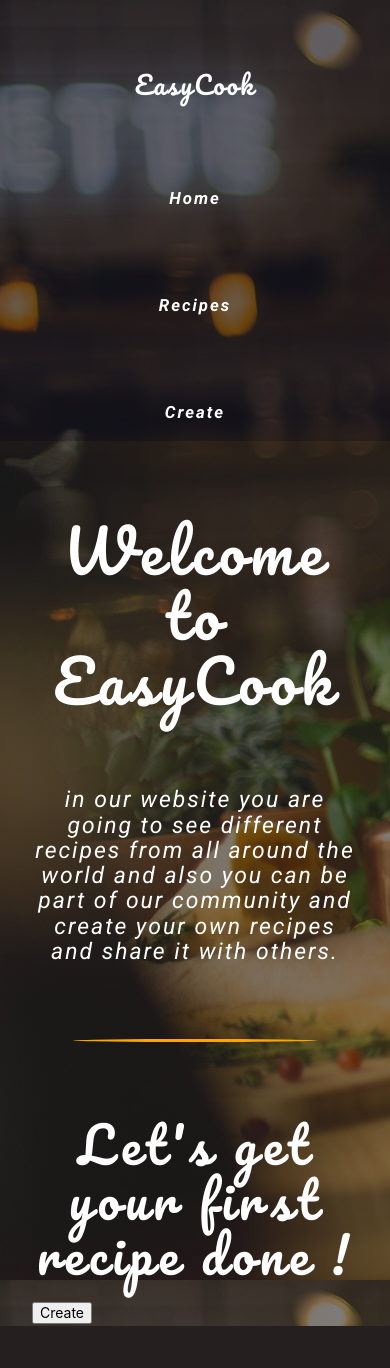
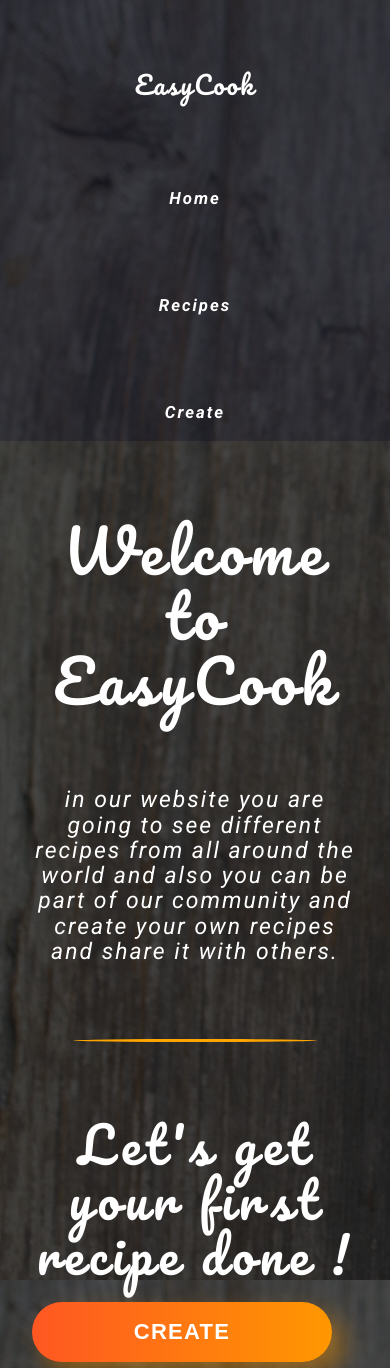
Before and after one commit to IIxShahinxII/cookbook, a Flask app: page / in a window 390 px wide. Before the commit the page ends 1326 px from the top, so only its background shows below. Run offline with Flask 2, Linux system fonts and the light colour scheme; some libraries are stand-ins or nearby versions; some web fonts are replaced.

Commit message:
button css added and 4 new resolutions added.

```diff
--- a/static/css/style.css
+++ b/static/css/style.css
@@ -1,11 +1,12 @@
 @import url('https://fonts.googleapis.com/css2?family=Pacifico&family=Modak&family=Roboto:ital,wght@1,300;1,400;1,500;1,700;1,900&display=swap');
 
-body {
+html {
+  height: 100%;
   letter-spacing: 2px;
   background: linear-gradient(
-                     rgba(20, 20, 20, 0.5),
-                     rgba(20, 20, 20, 0.5)),
-                     url( "../images/home-page.jpg");
+                     rgba(20, 20, 20, 0.7),
+                     rgba(20, 20, 20, 0.7)),
+                     url( "../images/recipes.jpg");
 }
 
 .container {
@@ -37,51 +38,88 @@ hr {
   border-radius: 50%;
 }
 
-* {
-  -webkit-box-sizing: border-box;
-  -moz-box-sizing: border-box;
-  box-sizing: border-box;
+.wrap {
+  height: auto !important;
+  display: flex;
+  align-items: center;
+  justify-content: center;
+  position: fixed;
+  margin: 50px 0 0 400px;
 }
 
-.buttons {
-  margin: 10%;
-  text-align: center;
+.button {
+  min-width: 300px;
+  min-height: 60px;
+  font-family: 'Nunito', sans-serif;
+  font-size: 22px;
+  text-transform: uppercase;
+  letter-spacing: 1.3px;
+  font-weight: 700;
+  color: #fff;
+  background: #4FD1C5;
+ background: linear-gradient(90deg, #FF5722 0%, #FF9800 100%);
+  border: none;
+  border-radius: 1000px;
+  box-shadow: 12px 12px 24px #ff980073;
+  transition: all 0.3s ease-in-out 0s;
+  cursor: pointer;
+  outline: none;
+  position: relative;
+  padding: 10px;
+  }
+
+button::before {
+content: '';
+  border-radius: 1000px;
+  min-width: calc(300px + 12px);
+  min-height: calc(60px + 12px);
+  border: 6px solid #FFC107;
+  box-shadow: 0 0 60px #FF9800;
+  position: absolute;
+  top: 50%;
+  left: 50%;
+  transform: translate(-50%, -50%);
+  opacity: 0;
+  transition: all .3s ease-in-out 0s;
 }
 
-.btn-hover {
-  width: 200px;
-  font-size: 16px;
-  font-weight: 600;
+.button:hover, .button:focus {
   color: #fff;
-  cursor: pointer;
-  margin: 20px;
-  height: 55px;
-  text-align:center;
-  border: none;
-  background-size: 300% 100%;
-
-  border-radius: 50px;
-  moz-transition: all .4s ease-in-out;
-  -o-transition: all .4s ease-in-out;
-  -webkit-transition: all .4s ease-in-out;
-  transition: all .4s ease-in-out;
+  transform: translateY(-6px);
 }
 
-.btn-hover:hover {
-  background-position: 100% 0;
-  moz-transition: all .4s ease-in-out;
-  -o-transition: all .4s ease-in-out;
-  -webkit-transition: all .4s ease-in-out;
-  transition: all .4s ease-in-out;
+button:hover::before, button:focus::before {
+  opacity: 1;
 }
 
-.btn-hover:focus {
-  outline: none;
+button::after {
+  content: '';
+  width: 30px; height: 30px;
+  border-radius: 100%;
+  border: 6px solid #FF9800;
+  position: absolute;
+  z-index: -1;
+  top: 50%;
+  left: 50%;
+  transform: translate(-50%, -50%);
 }
 
-.btn-hover.color-2 {
-  background-image: linear-gradient(to right, #f5ce62, #e43603, #fa7199, #e85a19);
-  box-shadow: 0 4px 15px 0 rgba(229, 66, 10, 0.75);
+button:hover::after, button:focus::after {
+  animation: none;
+  display: none;
+}
+
+@keyframes ring {
+  0% {
+    width: 30px;
+    height: 30px;
+    opacity: 1;
+  }
+  100% {
+    width: 300px;
+    height: 300px;
+    opacity: 0;
+  }
 }
 
 /*------------------------ Sidebar --*/
@@ -120,23 +158,26 @@ hr {
   font-weight: 400 !important;
 }
 
-div.content {
+.content {
   margin-left: 200px;
   padding: 1px 16px;
   height: 100%;
 }
 
 /*------------------------ Recipes --*/
+nav {
+  color: #fff;
+  background-color: #5c9c9c8f;
+  width: 100%;
+  margin-top: 5px;
+}
+
 .food-name {
   text-transform: capitalize;
 }
 
 .country-name {
   text-transform: uppercase;
-}
-
-.ul-recipes {
-    margin-top: 50px;
 }
 
 .small-btn {
@@ -153,8 +194,23 @@ div.content {
     line-height: 35px;
 }
 
-.collapsible-body p {
+.collapsible-body p,h6 {
   color: #fff;
+}
+
+.collapsible-body h6 {
+  font-weight: 400;
+  font-size: 120%;
+  text-transform: uppercase;
+  color: orange;
+}
+
+.preparation-steps {
+  margin-top: 40px;
+}
+
+.ul-recipes {
+  background-color: #00000085;
 }
 
 /*------------------------ AddRecipe --*/
@@ -170,6 +226,14 @@ div.content {
   color: #fff;
 }
 
+.input-field label {
+  color: #fff;
+}
+
+.food-icon {
+  color: #ff9800;
+}
+
 .country-icon {
   color: #03a9f4 !important;
 }
@@ -183,16 +247,31 @@ div.content {
     margin-left: 50px;
 }
 
-.cancel-btn {
-    margin-left: 5px;
-    background-color: #757575;
+/*---------------------------------------------------- @media screen max-width: 1030px --*/
+@media screen and (max-width: 1030px) {
+  .wrap {
+    height: auto;
+    display: flex;
+    align-items: center;
+    justify-content: center;
+    position: fixed;
+    margin: 50px 0 0 200px;
+  }
 }
 
-.cancel-btn:hover {
-    background-color: #a5a5a5;
+/*---------------------------------------------------- @media screen max-width: 800px --*/
+@media screen and (max-width: 800px) {
+  .wrap {
+    height: auto;
+    display: flex;
+    align-items: center;
+    justify-content: center;
+    position: fixed;
+    margin: 50px 0 0 100px;
+  }
 }
 
-
+/*---------------------------------------------------- @media screen max-width: 700px --*/
 @media screen and (max-width: 700px) {
     .sidebar {
       width: 100%;
@@ -202,7 +281,8 @@ div.content {
     }
 
     .sidebar a {text-align: center;}
-    div.content {margin-left: 0;}
+
+    .content {margin-left: 0;}
 
     h1,h2,h5 {
       text-align: center;
@@ -228,54 +308,17 @@ div.content {
       border-radius: 50%;
     }
 
-    * {
-      -webkit-box-sizing: border-box;
-      -moz-box-sizing: border-box;
-      box-sizing: border-box;
-    }
-
-    .buttons {
-      margin: 10%;
-      text-align: center;
-    }
-
-    .btn-hover {
-      width: 200px;
-      font-size: 16px;
-      font-weight: 600;
-      color: #fff;
-      cursor: pointer;
-      margin: 20px;
-      height: 55px;
-      text-align:center;
-      border: none;
-      background-size: 300% 100%;
-
-      border-radius: 50px;
-      moz-transition: all .4s ease-in-out;
-      -o-transition: all .4s ease-in-out;
-      -webkit-transition: all .4s ease-in-out;
-      transition: all .4s ease-in-out;
-    }
-
-    .btn-hover:hover {
-      background-position: 100% 0;
-      moz-transition: all .4s ease-in-out;
-      -o-transition: all .4s ease-in-out;
-      -webkit-transition: all .4s ease-in-out;
-      transition: all .4s ease-in-out;
-    }
-
-    .btn-hover:focus {
-      outline: none;
-    }
-
-    .btn-hover.color-2 {
-      background-image: linear-gradient(to right, #f5ce62, #e43603, #fa7199, #e85a19);
-      box-shadow: 0 4px 15px 0 rgba(229, 66, 10, 0.75);
+    .wrap {
+      height: auto;
+      display: flex;
+      align-items: center;
+      justify-content: center;
+      position: absolute;
+      margin: 50px 0 120px 40px;
     }
   }
 
+/*---------------------------------------------------- @media screen max-width: 500px --*/
 @media screen and (max-width: 400px) {
     .sidebar a {
       text-align: center;
@@ -309,50 +352,24 @@ div.content {
       border-radius: 50%;
     }
 
-    * {
-      -webkit-box-sizing: border-box;
-      -moz-box-sizing: border-box;
-      box-sizing: border-box;
-    }
-
-    .buttons {
-      margin: 10%;
-      text-align: center;
-    }
-
-    .btn-hover {
-      width: 200px;
-      font-size: 16px;
-      font-weight: 600;
-      color: #fff;
-      cursor: pointer;
-      margin: 20px;
-      height: 55px;
-      text-align:center;
-      border: none;
-      background-size: 300% 100%;
-
-      border-radius: 50px;
-      moz-transition: all .4s ease-in-out;
-      -o-transition: all .4s ease-in-out;
-      -webkit-transition: all .4s ease-in-out;
-      transition: all .4s ease-in-out;
-    }
-
-    .btn-hover:hover {
-      background-position: 100% 0;
-      moz-transition: all .4s ease-in-out;
-      -o-transition: all .4s ease-in-out;
-      -webkit-transition: all .4s ease-in-out;
-      transition: all .4s ease-in-out;
-    }
-
-    .btn-hover:focus {
-      outline: none;
-    }
-
-    .btn-hover.color-2 {
-      background-image: linear-gradient(to right, #f5ce62, #e43603, #fa7199, #e85a19);
-      box-shadow: 0 4px 15px 0 rgba(229, 66, 10, 0.75);
+    .wrap {
+      height: auto;
+      display: flex;
+      align-items: center;
+      justify-content: center;
+      position: absolute;
+      margin: auto;
     }
   }
+
+/*---------------------------------------------------- @media screen max-width: 400px --*/
+@media screen and (max-width: 400px) {
+  .wrap {
+    height: auto;
+    display: flex;
+    align-items: center;
+    justify-content: center;
+    position: absolute;
+    margin: auto;
+  }
+  }
```
